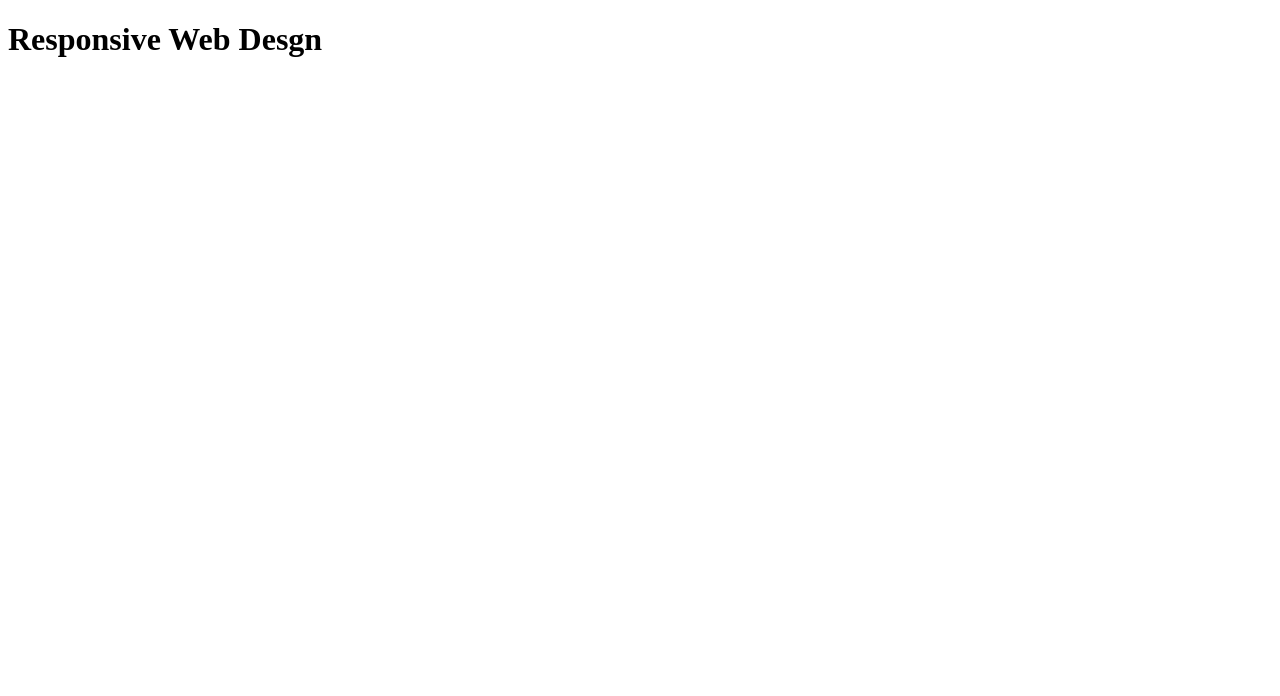
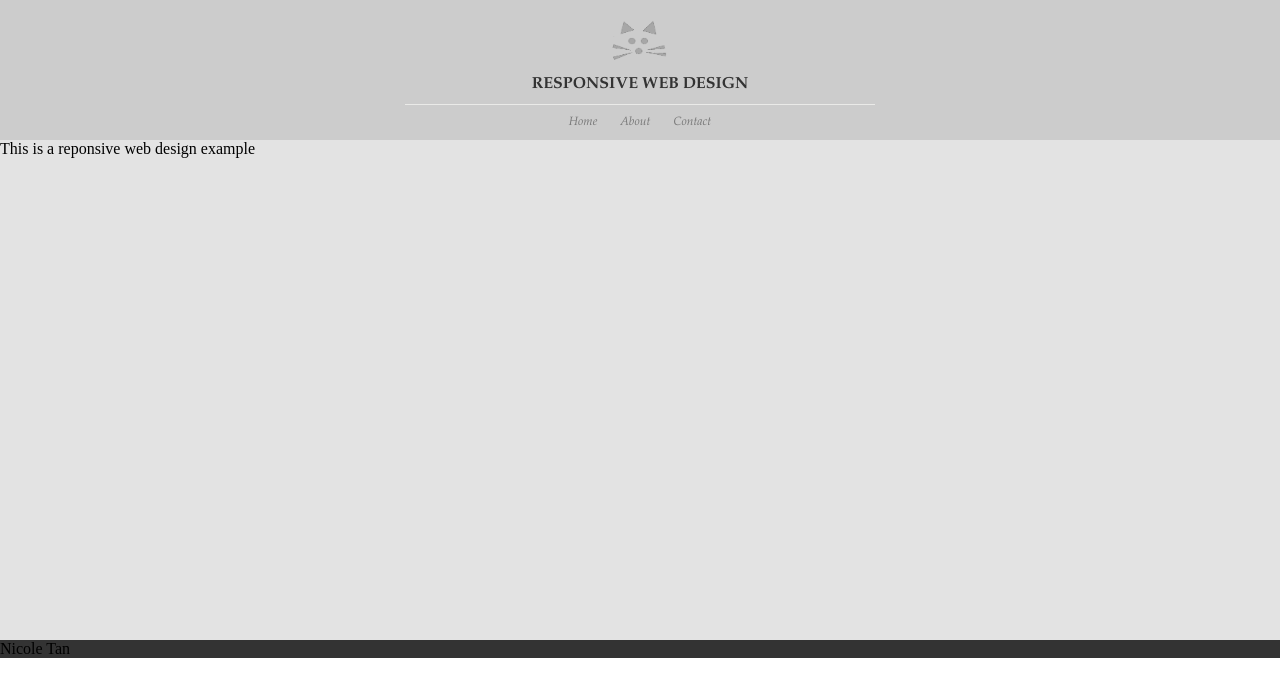
Before and after one commit to ntan804/responsive_demo, a plain HTML site: page index.html in a window 1280 px wide. Drawn offline with Linux system fonts and the light colour scheme.

Commit message:
Finished header

```diff
--- /dev/null
+++ b/css/style.css
@@ -0,0 +1,64 @@
+* {
+  padding: 0;
+  margin: 0;
+}
+
+body {
+
+}
+header {
+  background: #CCC;
+  height: 100px;
+  font-family: Baskerville, "Baskerville Old Face", "Hoefler Text", Garamond, "Times New Roman", serif;
+  font-size: 8px;
+  text-align: center;
+  color: #333;
+  padding: 20px;
+}
+
+#main {
+  background: #E3E3E3;
+  height: 500px;
+}
+
+footer {
+  background: #333;
+}
+
+#navbar{
+  padding: 10px;
+  font-size: 12px;
+  border-top: 1px solid #eaeae8;
+  width: 450px;
+  text-align: center;
+  font-style: italic;
+  margin: auto;
+}
+
+a {
+  text-decoration: none;
+  color: #777;
+}
+
+ul {
+  list-style-type: none;
+}
+
+li {
+  display: inline;
+  padding: 10px;
+}
+
+h1 {
+  padding: 10px;
+}
+
+hr {
+  width: 400px;
+  text-align: center;
+  background: 'white';
+}
+
+nav {
+  text-align: center;
+}
--- a/index.html
+++ b/index.html
@@ -1,8 +1,39 @@
 <!DOCTYPE html>
 <html>
-<body>
 
-<h1>Responsive Web Desgn </h1>
+  <head>
+    <title> Responsive Web Design </title>
+    <link rel="stylesheet" type="text/css" href="css/style.css">
+    <meta name="viewport" content="width=device-width, initial-scale=1.0">
+  </head>
 
-</body>
+  <body>
+    <header>
+      <img src="images/kittenstencil3.jpg" width= "60" height= "42"></img>
+      <h1>RESPONSIVE WEB DESIGN </h1>
+      <div id = "navbar">
+        <nav>
+          <ul>
+            <li><a href = "#"> Home </a></li>
+            <li><a href = "#"> About</a></li>
+            <li><a href = "#"> Contact </a></li>
+          </ul>
+        </nav>
+      </div>
+    </header>
+
+    <div id = "main">
+      <p> This is a reponsive web design example </p>
+    </div>
+
+    <footer>
+      <p> Nicole Tan </p>
+    </footer>
+
+  </body>
+
+<!--Links:
+http://www.webdesignyorkshire.com/page/2
+http://designprofessionalism.com/
+-->
 </html>
```
Also changed, not shown: images/kittenstencil2.jpg (added), images/kittenstencil3.jpg (added).
